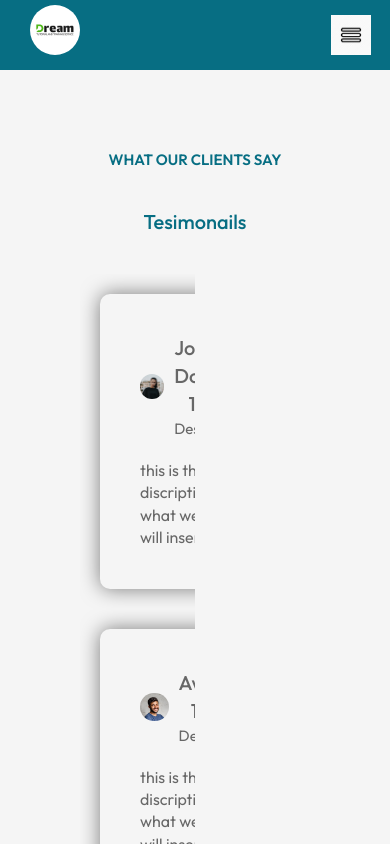
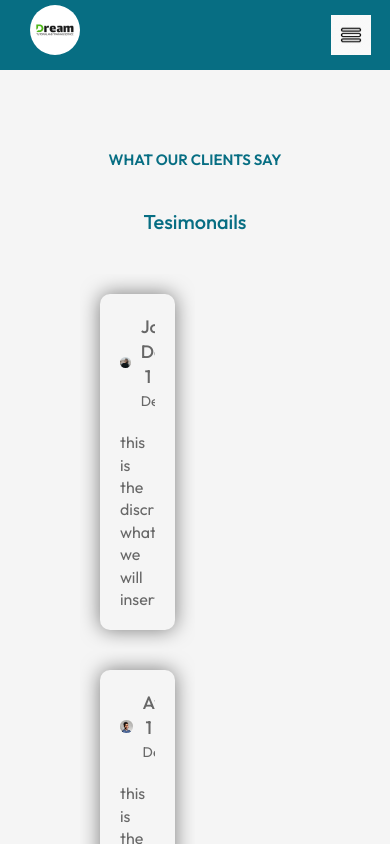
Before and after one commit to todayAwoke/dream-Web, a React (Vite) app: page /dream-Web/testimonail in a window 390 px wide. Shown: the top 844 px of the page. Built offline with nearby package versions, Linux system fonts and the light colour scheme.

Commit message:
some fix

```diff
--- a/src/components/About/About.css
+++ b/src/components/About/About.css
@@ -1,63 +1,69 @@
-.about{
+.about {
     margin: 80px 0 auto;
     display: block;
     align-items: center;
     justify-content: space-between;
     overflow: hidden;
 }
-.about-top{
+
+.about-top {
     display: block;
 }
-.main-content{
-    /* margin: 100px auto; */
+
+.main-content {
     display: flex;
     align-items: center;
     justify-content: space-between;
     width: 90%;
 }
-.story
-{
-    margin: 12px 6% 0  12%;
+
+.story {
+    margin: 12px 6% 0 12%;
     font-size: 18px;
     line-height: 1.5;
     max-width: 800px;
     justify-content: center;
     align-items: center;
-}.about-left{
+}
+
+.about-left {
     flex-basis: 40%;
     position: relative;
 }
-.about-right{
+
+.about-right {
     flex-basis: 56%;
     background: #fbf9f9;
     border: 0;
     border-radius: 10px;
-    padding:  0 20px;
+    padding: 0 20px;
 }
 
-.about-img{
+.about-img {
     width: 90%;
     border-radius: 10px;
     margin-left: 34px;
     margin-top: -15%;
 }
-.play-con{
+
+.play-con {
     width: 60px;
     position: absolute;
     top: 50%;
     left: 50%;
-    transform: translate(-50%,-50%);
+    transform: translate(-50%, -50%);
 }
-.about h3{
+
+.about h3 {
     font-weight: 600;
     font-size: 20px;
     color: #0a7095;
-    /* text-transform: uppercase; */
     margin-bottom: 10px;
     align-items: center;
     margin-left: 50%;
 }
-.about h2{
+
+.about h2 {
     font-weight: 600;
     font-size: 32px;
     color: #0a7095;
@@ -65,15 +71,17 @@
     max-width: 400px;
     margin-left: 50%;
 }
-.about p{
+
+.about p {
     font-size: 18px;
     line-height: 1.5;
+}
 
-}
-.second-p{
+.second-p {
     margin-top: 20px;
 }
-.about-bottom{
+
+.about-bottom {
     margin: 80px 0;
     display: flex;
     align-items: center;
@@ -81,78 +89,98 @@
     width: 90%;
     flex-basis: 20%;
 }
-.about-slider{
+
+.about-slider {
     margin: 0 30px;
-    /* overflow-x: hidden; */
     border-radius: 10px;
     padding: 20px;
     border: 0;
     line-height: 1.4;
     position: relative;
     width: 100%;
+    justify-content: center;
+    align-items: center;
     margin-bottom: 50px;
     box-shadow: 0 0 10px rgba(0, 0, 0, 0.3);
+    overflow: hidden; /* Prevent overflow */
+}
 
+.about-slider h2 {
+    margin-left: 0;
+    font-size: 24px; /* Default font size */
 }
-.about-slider p:hover{
-    transform: scale(1.1);
-cursor: pointer;
-    h2{
+
+.about-slider p {
+    font-size: 16px; /* Default paragraph size */
+}
+
+/* Hover Effects */
+.about-slider:hover {
+    background: #076e83;
     color: #fff;
-        margin-left: 0;
+    transform: scale(1.05); /* Slight scale on hover */
+    transition: transform 0.3s ease; /* Smooth transition */
 }
-}
-.paragraph{
+
+.paragraph {
     font-size: 16px;
     margin: 10px 0;
     align-items: center;
     justify-content: center;
 }
-.about-slider h2{
-     margin-left: 0;
-}
-.about-slider:hover{
- background: #076e83;
-color: #fff;
-transform: transition(0.5s);
-transform: scale(1.1);
-}
-.our-team h2{
-    margin: 0 0 0 0;
+
+.our-team h2 {
+    margin: 0;
     color: #076e83;
     font-size: 30px;
     font-weight: 600;
+}
 
-}
-/* media query */
-@media(max-width: 700px) {
-.main-content{
+/* Media Query for smaller screens */
+@media (max-width: 700px) {
+    .main-content {
         display: block;
         align-items: center !important;
         justify-content: center;
     }
-.about-right h2{
+
+    .about-right h2 {
         font-size: 20px !important;
     }
-.about-title h2{
+
+    .about-title h2 {
         margin-left: 30px;
     }
-.about-title h3{
+
+    .about-title h3 {
         margin-left: 100px;
     }
-.about-right p{
+
+    .about-right p {
         font-size: 16px !important;
+    }
 
-}
-.about-bottom{
+    .about-bottom {
         display: block !important;
     }
-.about-bottom h2{
-font-size:20px;
+
+    .about-bottom h2 {
+        font-size: 20px;
         margin-left: 20%;
     }
-.about-bottom p{
+
+    .about-bottom p {
         font-size: 16px;
+    }
 
+    .about-slider h2 {
+        font-size: 20px; /* Adjust for smaller screens */
+    }
+
+    .about-slider p {
+        font-size: 14px; /* Adjust for smaller screens */
     }
 }
+
+
+/* Media Query for smaller screens */
--- a/src/components/Testimonails/Testimonail.css
+++ b/src/components/Testimonails/Testimonail.css
@@ -1,77 +1,91 @@
-.testimonail{
+.testimonail {
     margin: 80px auto;
     padding: 0 80px;
     position: relative;
 }
-.next-btn, .back-btn{
+
+.next-btn,
+.back-btn {
     position: absolute;
     top: 50%;
-    right: 0;
     transform: translateY(-50%);
     cursor: pointer;
-    padding: 10px ;
+    padding: 10px;
     border-radius: 50%;
     outline: 0;
     background: #076e83;
     color: #fff;
     width: 40px;
 }
-.back-btn{
-    right: auto;
-left: 0;
+
+.back-btn {
+    left: 0;
 }
-.slider{
-   display: block;
+
+.slider {
+    display: block;
+    overflow: hidden; /* Prevent overflow */
 }
-.slider-fisrt{
+
+.slider-fisrt,
+.slider-second {
     display: flex;
+    flex-wrap: wrap; /* Allow wrapping on small screens */
 }
-.slider-second{
+
+.slider ul {
+    padding: 0; /* Remove default padding */
     display: flex;
+    flex-direction: row;
 }
-.slider ul li{
-    width: 50%;
+
+.slider ul li {
+    width: 50%; /* Default width for larger screens */
     list-style: none;
     padding: 20px;
 }
-.slide{
-    box-shadow: 0 0 20px  rgba(0, 0, 0, 0.5);
+
+.slide {
+    box-shadow: 0 0 20px rgba(0, 0, 0, 0.5);
     padding: 40px;
     border-radius: 10px;
     color: #676767;
     line-height: 1.4;
     position: relative;
+    transition: transform 0.3s ease; /* Smooth transition */
 }
-.slide:hover{
+
+.slide:hover {
     background: #076e83;
     color: #fff;
-    transform: transition(0.5s);
-    transform: scale(1.1);
+    transform: scale(1.05); /* Slight scale on hover */
 }
-.slide img{
+
+.slide img {
     width: 64px;
     border-radius: 50%;
     margin-right: 10px;
-     background: #076e83;
+    background: #076e83;
+}
 
-}
-.user-info{
+.user-info {
     display: flex;
     align-items: center;
     margin-bottom: 20px;
     font-size: 15px;
 }
-.user-info h3
-{
+
+.user-info h3 {
     font-weight: 500;
 }
 
-.title{
+.title {
     text-align: center;
     justify-content: center;
     margin-bottom: 40px;
 }
-.subtitle{
+
+.subtitle {
     text-align: center;
     justify-content: center;
     margin-bottom: 40px;
@@ -79,33 +93,34 @@ left: 0;
     font-weight: 500;
     color: #076e83;
 }
-/*  media query */
-@media (max-width: 768px){
 
-    .slide{
-        width: 200%;
-    align-items: center;
+/* Media Query for smaller screens */
+@media (max-width: 768px) {
+    .slider ul {
+        flex-direction: column; /* Stack items vertically */
     }
-    .slider-fisrt{
-        display: block;
+
+    .slide {
+        width: 100%; /* Full width on small screens */
+        padding: 20px; /* Adjust padding for smaller screens */
     }
-     .user-info{
-       width: 100%;
-       text-align: center;
-       font-size: 15px;
-     }
 
-    .slider-second{
-        display: block;
+    .slider-fisrt,
+    .slider-second {
+        display: block; /* Stack for small screens */
     }
-    .user-info h3
-    {
-        font-size: 20px;
 
-    }
-    .user-info span
-    {
+    .user-info {
+        width: 100%;
+        text-align: center;
         font-size: 15px;
     }
 
+    .user-info h3 {
+        font-size: 18px; /* Adjust font size for mobile */
+    }
+
+    .user-info span {
+        font-size: 14px; /* Adjust font size for mobile */
+    }
 }
--- a/src/components/Testimonails/Testimonail.jsx
+++ b/src/components/Testimonails/Testimonail.jsx
@@ -16,7 +16,7 @@ const Testimonail = () => {
             <h3 className="title">{t('TestimonialTitle')}</h3>
             <h1 className="subtitle">{t('TestimonialSubtitle')}</h1>
             <div className='slider'>
-                <ul  >
+                <ul >
                     <div className='slider-fisrt'>
                         <li>
                             <div className="slide">
```
Lines whose indentation alone changed are shown as unchanged.
